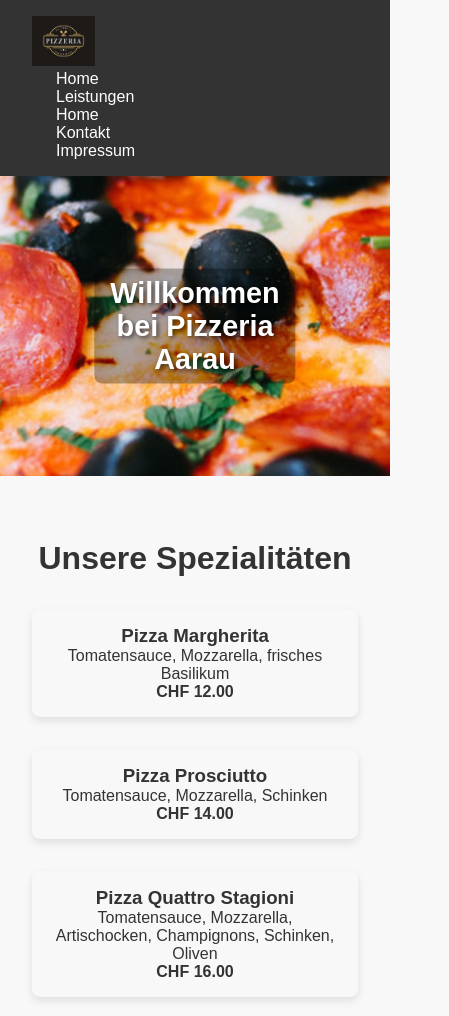
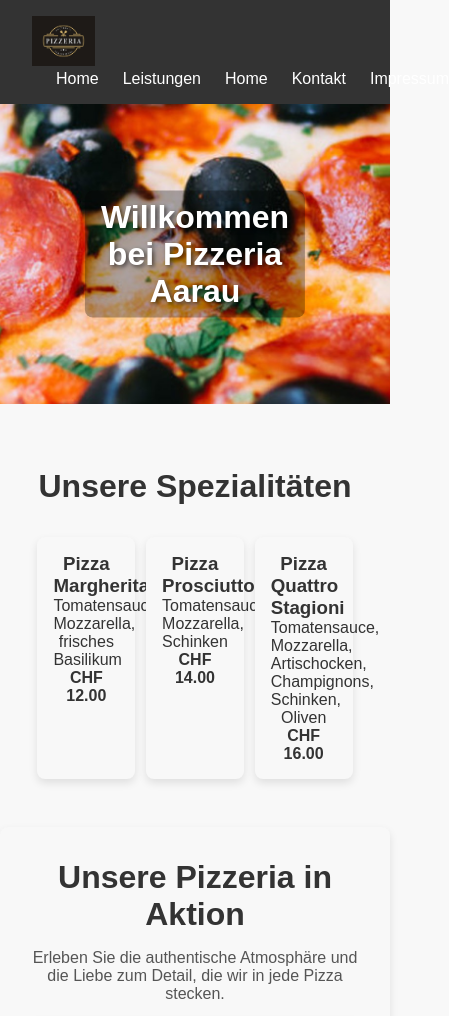
Before and after one commit to Akshai-Ipso/HTML-Praxisarbeit, a plain HTML site: page index.html in a window 390 px wide. Shown: the top 1016 px of the page, 449 px wide, since content can reach past the window. Drawn offline with Linux system fonts and the light colour scheme; grey boxes are pictures that could not be loaded.

```diff
--- a/styles.css
+++ b/styles.css
@@ -290,23 +290,3 @@ footer {
     line-height: 1.6;
     color: var(--primary-color);
 }
-
-/* Responsive Design */
-@media (max-width: 768px) {
-    .nav-links {
-        flex-direction: column;
-    }
-
-    .service-items, .leistungen-content, .about-content {
-        flex-direction: column;
-    }
-
-    .service-item, .leistung, .about-text, .brand-logo img {
-        width: 100%;
-        text-align: center;
-    }
-
-    .banner h1, .leistungen-banner h1, .kontakt-banner h1, .impressum-banner h1 {
-        font-size: 1.8rem;
-    }
-}
```
Also changed, not shown: cookie-banner.js (added, +11 -0 lines).
